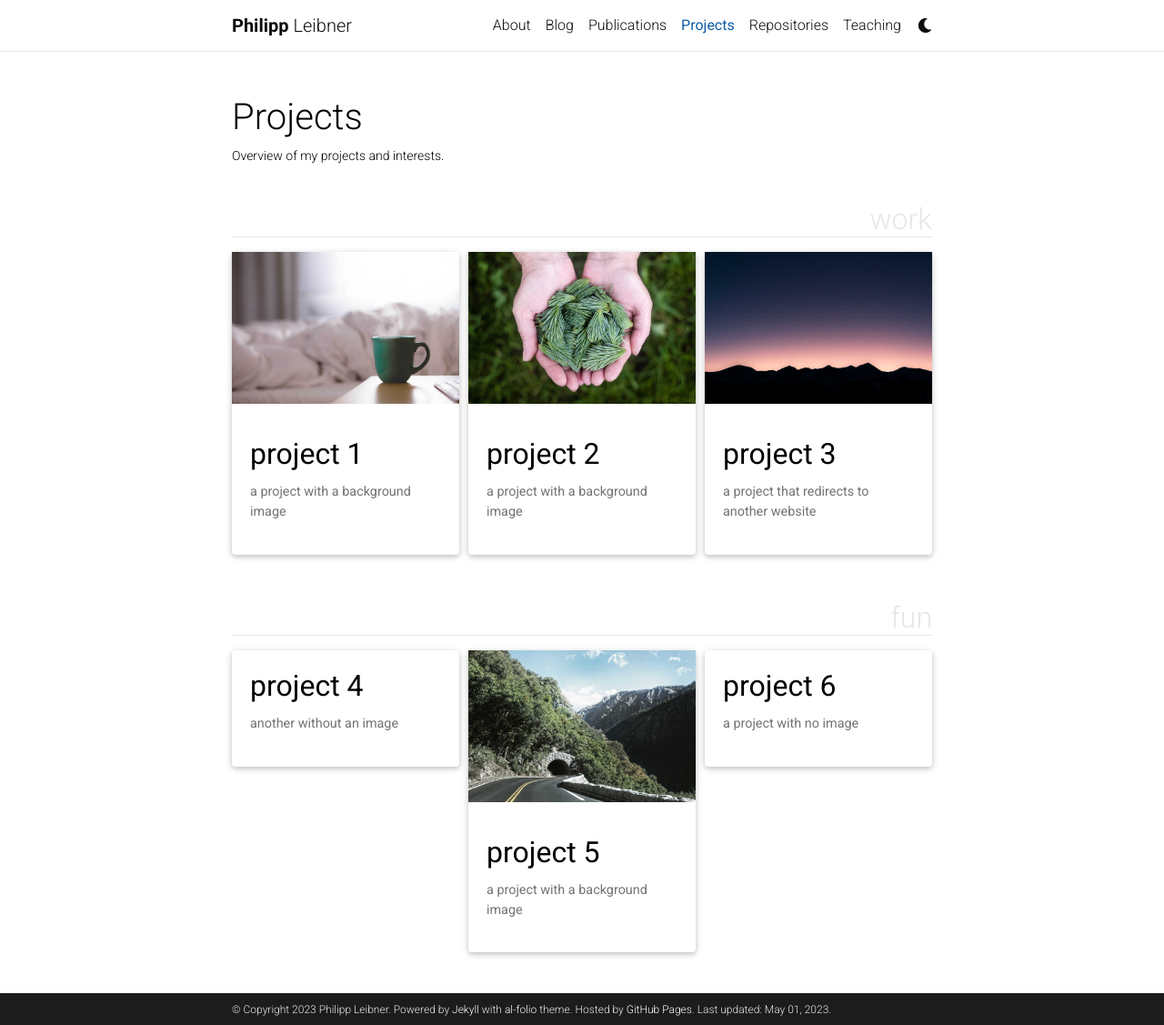
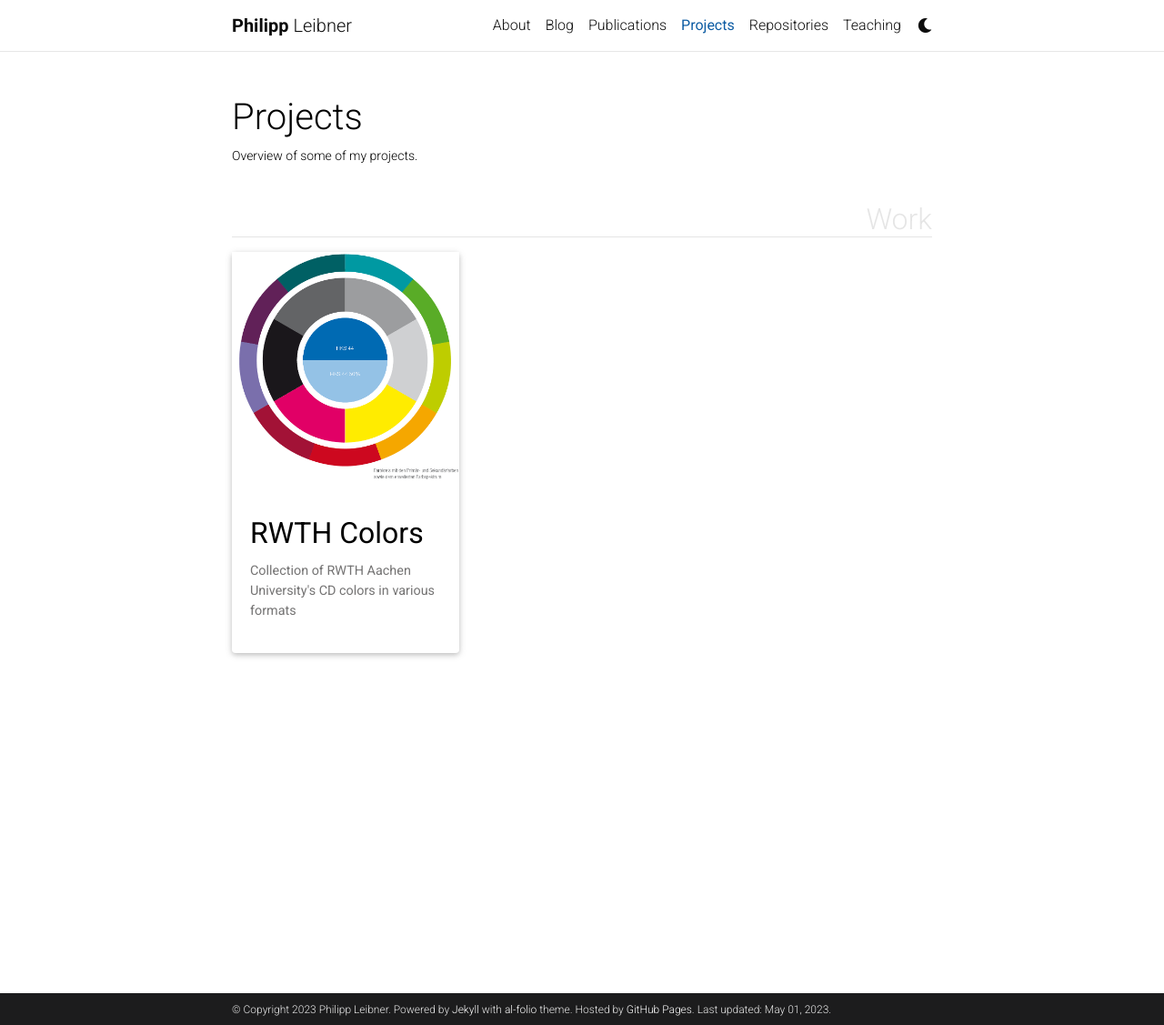
Before and after one commit to philipp-leibner/philipp-leibner.github.io, a Jekyll site: the page built from _pages/projects.md, in a window 1280 px wide and 1127 px high. Shown: the whole window at 91% size. Built offline with Jekyll 4.4.1, drawn with Linux system fonts in a browser that asks for light colours; full-size pictures stand in for the smaller copies a plugin makes; comment, search, counter and statistics services are not loaded; a style sheet for code colours, icons or effects is not loaded.

Commit message:
Added RWTH Colors project

```diff
--- a/_includes/projects.html
+++ b/_includes/projects.html
@@ -13,7 +13,7 @@
           alt="project thumbnail" -%}
         {%- endif %}
         <div class="card-body">
-          <h2 class="card-title text-lowercase">{{ project.title }}</h2>
+          <h2 class="card-title">{{ project.title }}</h2>
           <p class="card-text">{{ project.description }}</p>
           <div class="row ml-1 mr-1 p-0">
             {%- if project.github -%}
--- a/_includes/projects_horizontal.html
+++ b/_includes/projects_horizontal.html
@@ -15,7 +15,7 @@
         <div class="col-md-12">
         {%- endif -%}
           <div class="card-body">
-            <h3 class="card-title text-lowercase">{{ project.title }}</h3>
+            <h3 class="card-title">{{ project.title }}</h3>
             <p class="card-text">{{ project.description }}</p>
             <div class="row ml-1 mr-1 p-0">
               {%- if project.github -%}
--- a/_pages/projects.md
+++ b/_pages/projects.md
@@ -2,10 +2,10 @@
 layout: page
 title: Projects
 permalink: /projects/
-description: Overview of my projects and interests.
+description: Overview of some of my projects.
 nav: true
 nav_order: 2
-display_categories: [work, fun]
+display_categories: [Work]
 horizontal: false
 ---
 
--- /dev/null
+++ b/_projects/rwth-colors.md
@@ -0,0 +1,32 @@
+---
+layout: page
+title: RWTH Colors
+description: Collection of RWTH Aachen University's CD colors in various formats
+img: assets/img/rwth-color-palette.png
+importance: 1
+category: Work
+---
+
+As part of my daily work I have to create a lot of plots and visualization and usually put quite some effort into them to make them look nice. Since colors are one important part of good visualizations, it is usually recommended to choose colors from a pre-defined color palette. Most plotting libraries and tools therefore usually have some default color palette and color cycle built-in that look nice and make such tools easily recognizable which is a good thing.
+
+Since my university has its own color palette as part of a corporate design, I always try to use these colors in any of my projects.
+The colors are provided in a PDF file as well as some templates for Microsoft Office and some other creative applications. To use them in tools like Python, usually the only choice to use them is to manually type in the HEX or RGB code in the desired plotting tool. This annoyed me as it is error prone and confusing as it is easy to forget which HEX code corresponds to which colors.
+
+Therefore I created a small Python package that contains all of RWTH's colors as callable objects. I know that I am not the first research assistant that stumbled on this issue and created some kind of template or package. The existing packages, however, usually have some of these drawbacks:
+- They simply provide some kind of `dict` and you need to know the correct key or color name respectively.
+- They just provide `matplotlib` styles and don't make it possible to access the color codes directly to use them with other libraries
+
+My package aims to solve both drawbacks and allow for a general easy use of the colors. The package can simply be installed using `pip install rwthcolors`. More information about the usage can be found on [GitHub](https://github.com/ifs-rwth-aachen/RWTH-Colors)
+
+The repository furthermore contains the color definitions in some more formats (CSS, LaTeX, etc.)
+
+
+<div class="row justify-content-sm-center">
+    <div class="col-sm-8 mt-3 mt-md-0">
+        {% include figure.html path="https://github.com/ifs-rwth-aachen/RWTH-Colors/raw/master/Python/rwth-colors/tests/output/palette.png" title="example image" class="img-fluid rounded z-depth-1" %}
+    </div>
+
+</div>
+<div class="caption">
+    Matplotlib plot of RWTH CD color palette.
+</div>
```
Also changed, not shown: assets/img/rwth-color-palette.png (added).
